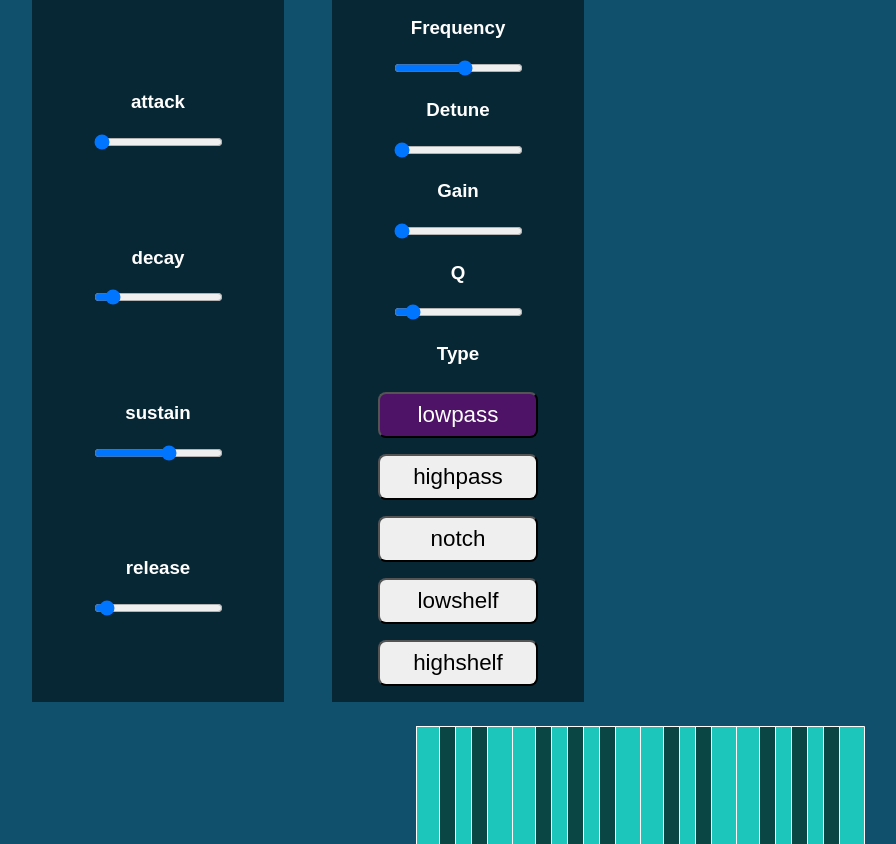
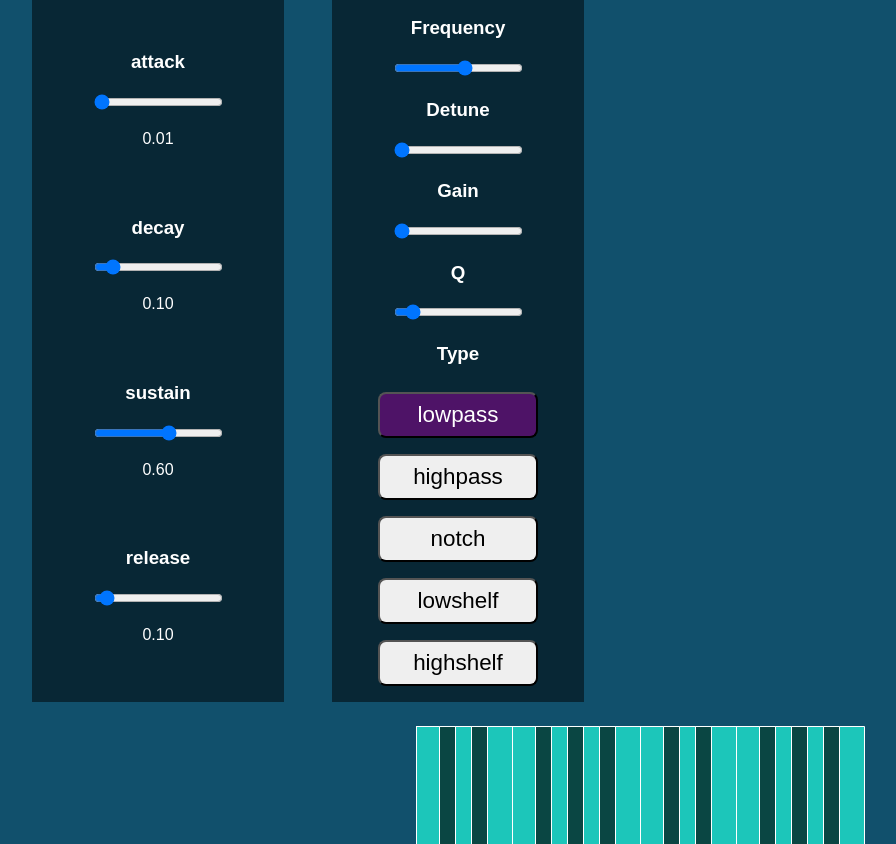
Before and after one commit to lily-lake/web-audio-synth, a React (Vite) app: page / in a window 1280 px wide. Shown: the part 720-1564 px from the top of the page, without its empty margins (0-896 px from the left). Built offline with nearby package versions, Linux system fonts and the light colour scheme.

Commit message:
change log value for attack

```diff
--- a/src/components/ADSR.tsx
+++ b/src/components/ADSR.tsx
@@ -1,6 +1,6 @@
 import { ChangeEvent, useContext } from 'react'
 import { CTX } from '../Store'
-import LogarithmicRange, { LogValues } from './logarithmic-inputs/LogarithmicRange';
+import LogarithmicRange from './logarithmic-inputs/LogarithmicRange';
 
 const ADSR = () => {
     const { appState, updateState } = useContext(CTX);
@@ -10,29 +10,41 @@ const ADSR = () => {
         let { id, value } = e.target;
         updateState({ type: 'CHANGE_ADSR', payload: { id, value: parseInt(value) } })
     }
-    const logChange = (values: LogValues) => {
-        console.log('slider values: ', values)
-        updateState({ type: 'CHANGE_ADSR', payload: { id: "attack", value: values.value - 1 } })
+    const logChange = (id: string, value: number) => {
+        // console.log('slider values: ', values)
+        console.log("id, value: ", id, value)
+        // let { id, value } = e.target;
+        // updateState({ type: 'CHANGE_ADSR', payload: { id, value: parseInt(value) } })
+        updateState({ type: 'CHANGE_ADSR', payload: { id, value: value - 1 } })
     }
+    // const logChange = (values: LogValues) => {
+    //     console.log('slider values: ', values)
+    //     // let { id, value } = e.target;
+    //     // updateState({ type: 'CHANGE_ADSR', payload: { id, value: parseInt(value) } })
+    //     updateState({ type: 'CHANGE_ADSR', payload: { id: "attack", value: values.value - 1 } })
+    // }
     return (
         <div className="control"><h2>ADSR</h2>
             <div className="param">
                 <h3>attack</h3>
                 {/* <input type="range" id="attack" onChange={change} max="2" step="0.02" value={attack} /> */}
-                <LogarithmicRange onChange={logChange} maxval={5} minval={0} defaultValue={attack} />
-
+                <LogarithmicRange onChange={logChange} maxval={5} minval={0} defaultValue={attack} id="attack" />
+                <p>{attack.toFixed(2)}</p>
             </div>
             <div className="param">
                 <h3>decay</h3>
                 <input type="range" id="decay" onChange={change} max="1" step="0.01" value={decay} />
+                <p>{decay.toFixed(2)}</p>
             </div>
             <div className="param">
                 <h3>sustain</h3>
                 <input type="range" id="sustain" onChange={change} max="1" step="0.01" value={sustain} />
+                <p>{sustain.toFixed(2)}</p>
             </div>
             <div className="param">
                 <h3>release</h3>
                 <input type="range" id="release" onChange={change} max="2" step="0.02" value={release} />
+                <p>{release.toFixed(2)}</p>
             </div>
         </div>
     )
--- a/src/components/logarithmic-inputs/LogarithmicRange.tsx
+++ b/src/components/logarithmic-inputs/LogarithmicRange.tsx
@@ -7,17 +7,18 @@ export interface LogValues {
 }
 
 interface RangeProps {
-    onChange: (newValues: LogValues) => void;
+    // onChange: (newValues: LogValues) => void;
+    onChange: (id: string, value: number) => void;
     defaultValue?: number;
     minpos?: number;
     maxpos?: number;
     minval?: number;
     maxval?: number;
-
+    id: string;
 }
 
 
-const LogarithmicRange = ({ onChange, minpos = 0, maxpos = 100, minval = 5, maxval = 1600, defaultValue }: RangeProps) => {
+const LogarithmicRange = ({ onChange, minpos = 0, maxpos = 100, minval = 5, maxval = 1600, defaultValue, id }: RangeProps) => {
     const log = new Log({
         minpos,
         maxpos,
@@ -29,7 +30,7 @@ const LogarithmicRange = ({ onChange, minpos = 0, maxpos = 100, minval = 5, maxv
 
 
     const calculateValue = (position: number) => {
-        if (position === 0) return 0
+        // if (position === 0) return 0
         const value = log.value(position)
         if (value > 1000) return Math.round(value / 100) * 100
         if (value > 500) return Math.round(value / 10) * 10
@@ -37,6 +38,7 @@ const LogarithmicRange = ({ onChange, minpos = 0, maxpos = 100, minval = 5, maxv
     }
     const handleChange = (e: ChangeEvent<HTMLInputElement>) => {
         const newPosition = parseInt(e.target.value);
+        // const id = e.target.id;
         setPosition(newPosition);
         if (!onChange) {
             return console.error('Pass an onChange function to <LogarithmicRange />')
@@ -45,7 +47,8 @@ const LogarithmicRange = ({ onChange, minpos = 0, maxpos = 100, minval = 5, maxv
             position: newPosition,
             value: calculateValue(newPosition)
         }
-        onChange(newValues)
+        onChange(id, newValues.value);
+        // onChange(newValues)
     }
     return (
         <input type="range" min={minpos} max={maxpos} value={position} onChange={handleChange} />
```
